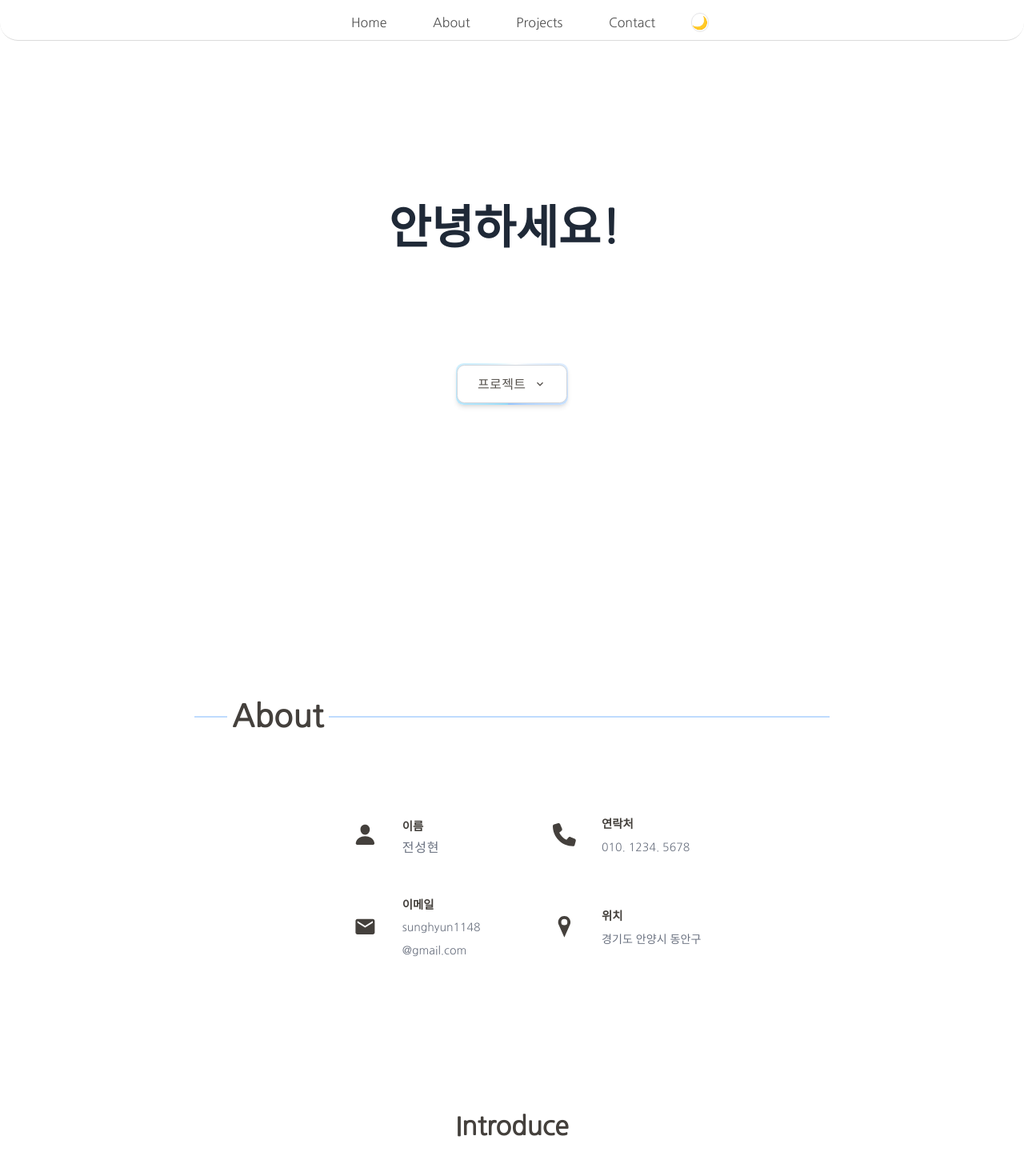
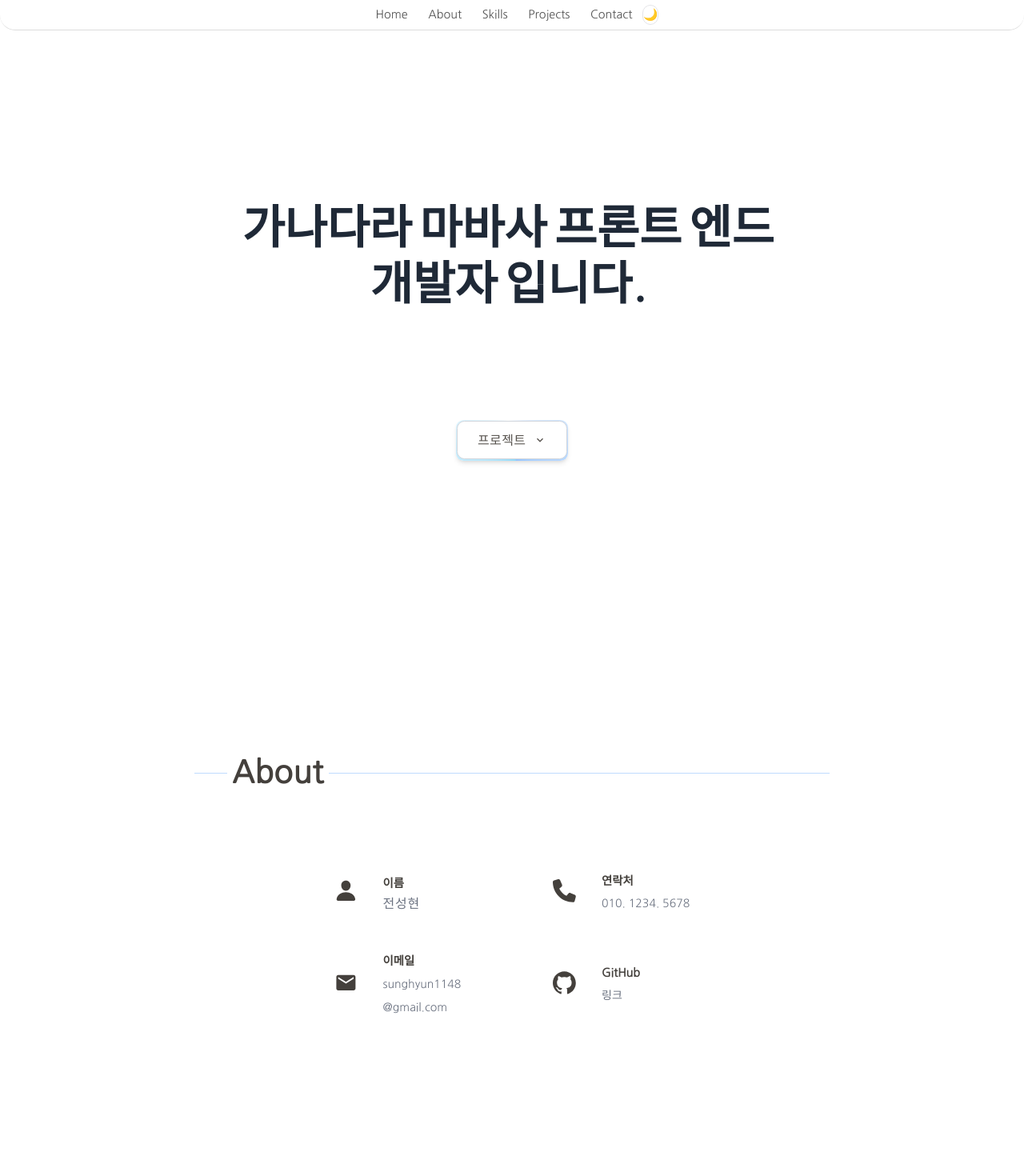
Before and after one commit to Iam-Sunghyun/my-portfolio, a Next.js app: page / in a window 1280 px wide. Shown: the top 1460 px of the page at 80% size. Built offline with nearby package versions, Linux system fonts and the light colour scheme.

Commit message:
UI 일부 수정

```diff
--- a/app/page.tsx
+++ b/app/page.tsx
@@ -4,7 +4,7 @@ import Contact from "@/components/Contact";
 import Footer from "@/components/Footer";
 import HeroSectionOne from "@/components/Hero-Section";
 import Projects from "@/components/Projects";
-import Skils from "@/components/Skils";
+import Skils from "@/components/Skills";
 import NavBar from "@/components/ui/NavBar";
 import ScrollToTopButton from "@/components/ui/ScrollToTopButton";
 import { useScrolls } from "@/context/ScrollProvider";
@@ -45,7 +45,7 @@ export default function Home() {
         <About />
         <Skils />
         <Projects />
-        <Archive />
+        {/* <Archive /> */}
         <Contact />
       </main>
       <Footer />
--- a/components/About.tsx
+++ b/components/About.tsx
@@ -1,12 +1,11 @@
 import { motion, Variants } from "framer-motion";
+import { FaPhone } from "react-icons/fa6";
 import { IoPerson } from "react-icons/io5";
-import { FaBirthdayCake } from "react-icons/fa";
-import { FaPencilAlt } from "react-icons/fa";
-import { FaPhone } from "react-icons/fa6";
 import { MdEmail } from "react-icons/md";
-import { GiPositionMarker } from "react-icons/gi";
 
+import { SiGithub } from "react-icons/si";
 import HorizentalLine from "./ui/HorizentalLine";
+import Link from "next/link";
 
 const framerVariants: Variants = {
   initial: {
@@ -25,38 +24,21 @@ function About() {
       <HorizentalLine text="About" />
 
       <div className="grid sm:grid-cols-2 sm:grid-rows-2 max-md:gap-10 gap-8 mx-auto mb-20">
-        <div className="flex gap-10 items-center  xl:pl-12">
+        <div className="flex gap-10 items-center  ">
           <IoPerson className="text-4xl" />
           <div className="flex flex-col mt-2 items-start gap-1">
             <h3 className="text-lg">이름</h3>
             <span className="text-gray-500 text-xl tracking-wider">전성현</span>
           </div>
         </div>
-        {/* <div className="flex gap-10 items-center md:pl-12">
-          <FaBirthdayCake className="text-4xl" />
-          <div className="flex flex-col mt-2 items-start gap-1">
-            <h3 className="text-lg">생년월일</h3>
-            <span className="text-gray-500 text-[1.2rem]">1994. 11. 19</span>
-          </div>
-        </div> */}
-        {/* <div className="flex gap-10 items-center lg:pl-8 xl:pl-12 ">
-          <FaPencilAlt className="text-4xl" />
-          <div className="flex flex-col mt-2 items-start gap-1">
-            <h3 className="text-lg">학력</h3>
-            <span className="text-gray-500 text-[1.2rem] text-start">
-              성결대학교 <br />
-              컴퓨터공학과(졸업)
-            </span>
-          </div>
-        </div> */}
-        <div className="flex gap-10 items-center xl:pl-12">
+        <div className="flex gap-10 items-center sm:pl-12">
           <FaPhone className="text-4xl" />
           <div className="flex flex-col mt-2 items-start gap-1">
             <h3 className="text-lg">연락처</h3>
             <span className="text-gray-500 text-[1.1rem] text-start">010. 1234. 5678</span>
           </div>
         </div>
-        <div className="flex gap-10 items-center xl:pl-12">
+        <div className="flex gap-10 items-center ">
           <MdEmail className="text-4xl" />
           <div className="flex flex-col mt-2 items-start gap-1">
             <h3 className="text-lg">이메일</h3>
@@ -67,11 +49,17 @@ function About() {
             </span>
           </div>
         </div>
-        <div className="flex gap-10 items-center xl:pl-12 ">
-          <GiPositionMarker className="text-4xl" />
+        <div className="flex gap-10 items-center sm:pl-12 ">
+          <SiGithub className="text-4xl" />
           <div className="flex flex-col mt-2 items-start gap-1">
-            <h3 className="text-lg">위치</h3>
-            <span className="text-gray-500 text-[1.1rem] text-start">경기도 안양시 동안구</span>
+            <h3 className="text-lg">GitHub</h3>
+            <Link
+              href="https://github.com/Iam-sunghyun"
+              className="text-gray-500 text-[1.1rem] text-start hover:text-blue-500"
+              target="_blank"
+            >
+              링크
+            </Link>
           </div>
         </div>
       </div>
@@ -89,7 +77,7 @@ function About() {
         >
           <p>Introduce</p>
         </motion.h2>
-        <p className="text-xl text-start max-w-[50rem] mx-auto pl-6">
+        <p className="text-xl text-start max-w-[50rem] mx-auto pl-6 leading-9">
           인터랙티브 디벨로퍼를 보고 사용자와 상호작용 하는 웹 사이트에 매력을 느껴 프론트엔드
           가기로 마음먹음.
           <br />
@@ -102,22 +90,6 @@ function About() {
           협업 중요성?
         </p>
       </div>
-      {/*
-      <div className="flex flex-col gap-10  mt-28">
-        <motion.h2
-          variants={framerVariants}
-          initial="initial"
-          whileInView={"animate"}
-          transition={{
-            duration: 0.5,
-            delay: 0,
-          }}
-          className="text-[2.5rem] font-bold mb-5"
-        >
-          가치관
-        </motion.h2>
-        <p className="text-xl">test</p>
-      </div> */}
     </section>
   );
 }
--- a/components/Archive.tsx
+++ b/components/Archive.tsx
@@ -13,7 +13,7 @@ function Archive() {
         href="https://github.com/Iam-Sunghyun"
         target="_blank"
       >
-        <Card className="flex flex-col justify-center text-lg  min-w-[20rem] sm:w-[43rem] sm:h-[14rem] md:w-[50rem] lg:w-[60rem] p-8 hover:border-blue-400 hover:bg-gray-50 gap-10">
+        <Card className="flex flex-col justify-center w-[20rem]  sm:w-[43rem] sm:h-[14rem] md:w-[50rem] lg:w-[60rem] p-8 hover:border-blue-400 hover:bg-gray-50 gap-10">
           <div className="flex items-center gap-4 text-[4rem]">
             <SiGithub />
             <p>Github</p>
--- a/components/Hero-Section.tsx
+++ b/components/Hero-Section.tsx
@@ -11,7 +11,7 @@ export default function HeroSectionOne() {
     <section className="relative mx-auto mt-28 flex max-w-7xl flex-col items-center justify-center ">
       <div className=" px-4 py-10 md:py-20">
         <h1 className="mt-28 relative z-10 mx-auto max-w-4xl text-center text-4xl font-bold text-gray-800 xs:text-5xl md:text-6xl lg:text-7xl">
-          {"안녕하세요! ".split(" ").map((word, index) => (
+          {"가나다라 마바사 프론트 엔드 개발자 입니다.".split(" ").map((word, index) => (
             <motion.span
               key={index}
               initial={{ opacity: 0, filter: "blur(4px)", y: 10 }}
--- a/components/Skils.tsx
+++ b/components/Skills.tsx
@@ -15,29 +15,11 @@ const fadeInAnimationVariants: Variants = {
   },
 };
 
-function Skils() {
+function Skills() {
   return (
-    <section id="Skils" className="flex-1">
+    <section id="Skills" className="flex-1">
       <HorizentalLine text="Skills" />
       <div className="text-[1rem] sm:text-[1.1rem] tracking-wider flex flex-col gap-4 items-center">
-        {/* <h2 className="font-bold">Main</h2>
-        <ItemList lists={["HTML5", "CSS3", "JavaScript", "React", "TailwindCSS"]} />
-        <br />
-        <h2 className="font-bold">Learning</h2>
-        <ItemList
-          lists={[
-            "TypeScript",
-            "Nextjs 14",
-            "Redux (RTK)",
-            "Redux-Thunk",
-            "Styled-Component",
-            "css-modules",
-            "React-Router",
-            "React-query",
-            "React-hook-form",
-          ]}
-        /> */}
-
         {/* main */}
         <h1>Main</h1>
         <ul className="flex gap-14 flex-wrap justify-center mt-6">
@@ -94,4 +76,4 @@ function Skils() {
   );
 }
 
-export default Skils;
+export default Skills;
--- a/components/ui/NavBar.tsx
+++ b/components/ui/NavBar.tsx
@@ -13,9 +13,17 @@ const navItems = [
     link: "/#About",
   },
   {
+    name: "Skills",
+    link: "/#Skills",
+  },
+  {
     name: "Projects",
     link: "/#Projects",
   },
+  // {
+  //   name: "Archive",
+  //   link: "/#Archive",
+  // },
   {
     name: "Contact",
     link: "/#Contact",
@@ -29,35 +37,11 @@ export default function NavBar() {
     <nav>
       <Navbar className="hidden xs:block ">
         {/* Desktop Navigation */}
-        <NavBody className={`${theme ? "bg-white" : "bg-black-100 "} h-[3.5rem] bg-transparent`}>
+        <NavBody className={`${theme ? "bg-white" : "bg-black-100 "} h-[3rem] bg-transparent`}>
           <NavItems
-            className={`${
-              theme ? "" : "text-white hover:text-gray-800"
-            } text-xl gap-10 hidden min-[510px]:flex`}
+            className={`${theme ? "" : "text-white hover:text-gray-800"}   hidden min-[510px]:flex`}
             items={navItems}
           />
-          {/* <div className="flex items-center gap-4">
-          <NavbarButton variant="secondary">Login</NavbarButton>
-          <NavbarButton variant="primary">Book a call</NavbarButton>
-          </div> */}
-          {/* <div
-          className={`flex gap-14 justify-center text-2xl tracking-wider pl-2 items-center ${
-            theme ? "text-stone-600" : "text-white"
-            } mx-auto`}
-            >
-            <Link href="/#Home" className="xs:hidden hover:scale-110">
-            <AiOutlineHome />
-            </Link>
-            <Link href="/#Info" className="xs:hidden hover:scale-110">
-            <HiOutlineWrench />
-            </Link>
-            <Link href="/#Projects" className="xs:hidden hover:scale-110">
-            <BiBook />
-            </Link>
-            <Link href="/#Contact" className="xs:hidden hover:scale-110">
-            <MdOutlinePersonOutline />
-            </Link>
-            </div> */}
         </NavBody>
       </Navbar>
       <NavigationBar />
--- a/components/ui/NavigationBar.tsx
+++ b/components/ui/NavigationBar.tsx
@@ -21,33 +21,21 @@ function NavigationBar() {
         }`}
       >
         <div
-          className={`flex gap-10 justify-center text-[1.3rem] tracking-wider pl-2 items-center ${
+          className={`flex gap-10 justify-center text-[1.1rem] tracking-wider pl-2 items-center ${
             theme ? "text-stone-600" : "text-white"
           }`}
         >
-          {/* <Link href="/#Home" className="hidden sm:block hover:scale-105">
-            Home
-          </Link> */}
           <Link href="/#Home" className="sm:hidden hover:scale-110">
             <AiOutlineHome />
           </Link>
-          {/* <Link href="/#Info" className="hidden sm:block hover:scale-105">
-            Info
-          </Link> */}
-          <Link href="/#Info" className="sm:hidden hover:scale-110">
+          <Link href="/#About" className="sm:hidden hover:scale-110">
+            <MdOutlinePersonOutline />
+          </Link>
+          <Link href="/#Skills" className="sm:hidden hover:scale-110">
             <HiOutlineWrench />
           </Link>
-          {/* <Link href="/#Projects" className="hidden sm:block hover:scale-105">
-            Projects
-          </Link> */}
           <Link href="/#Projects" className="sm:hidden hover:scale-110">
             <BiBook />
-          </Link>
-          {/* <Link href="/#Contact" className="hidden sm:block hover:scale-105">
-            Contact
-          </Link> */}
-          <Link href="/#Contact" className="sm:hidden hover:scale-110">
-            <MdOutlinePersonOutline />
           </Link>
         </div>
         <ThemeToggleButton />
--- a/components/ui/Resizable-Navbar.tsx
+++ b/components/ui/Resizable-Navbar.tsx
@@ -66,7 +66,7 @@ export const Navbar = ({ children, className }: NavbarProps) => {
     <motion.div
       ref={ref}
       // IMPORTANT: Change this to class of `fixed` if you want the navbar to be fixed
-      className={cn("fixed inset-x-0 top-2 z-40 w-full", className)}
+      className={cn("fixed inset-x-0  z-40 w-full", className)}
     >
       {React.Children.map(children, (child) =>
         React.isValidElement(child)
@@ -116,7 +116,7 @@ export const NavItems = ({ items, className, onItemClick }: NavItemsProps) => {
     <motion.div
       onMouseLeave={() => setHovered(null)}
       className={cn(
-        "absolute inset-0 flex-1 flex-row items-center justify-center text-lg  text-zinc-600 transition duration-200 hover:text-zinc-800 flex ml-10 ",
+        "absolute inset-0 flex-1 flex-row items-center justify-center text-lg  text-zinc-600 transition duration-200 hover:text-zinc-800 flex  ",
         className
       )}
     >
```
